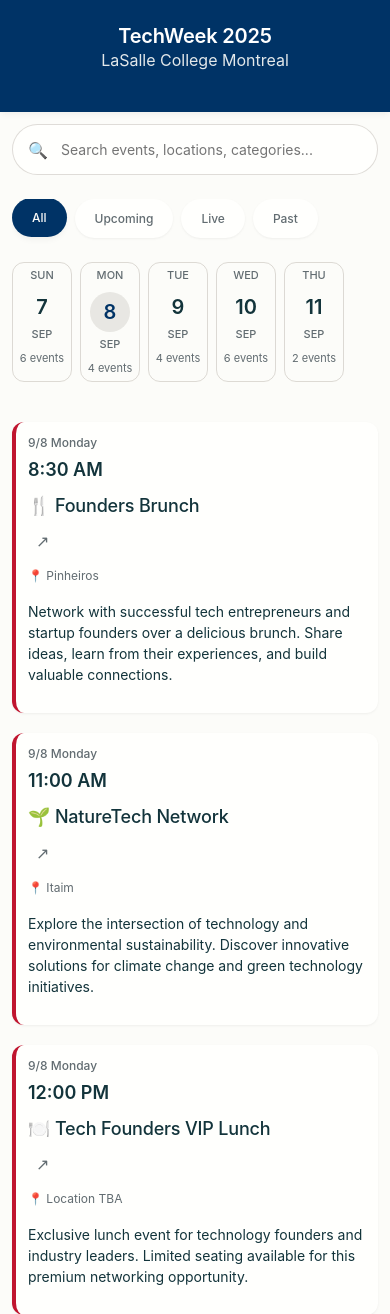
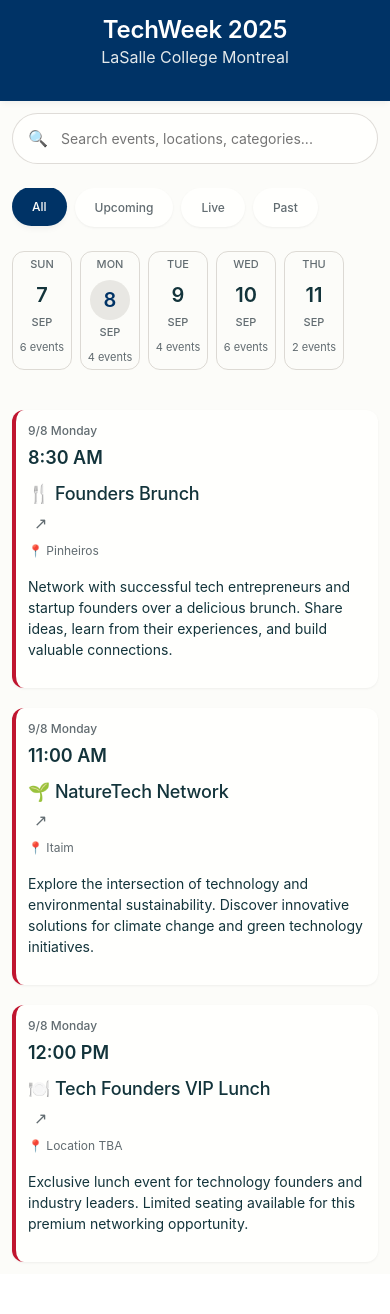
Before and after one commit to gustavocaldassouza/TechWeekCollegeLaSalle, a PHP site: page / in a window 390 px wide. Shown: the top 1314 px of the page. After the commit the page ends 1263 px from the top, so only its background shows below. Run offline with PHP 8.4, Linux system fonts and the light colour scheme.

Commit message:
Refactor header styles by adjusting padding and font size for improved responsiveness

```diff
--- a/styles.css
+++ b/styles.css
@@ -493,7 +493,6 @@ p {
   border: none;
   font-size: var(--font-size-lg);
   cursor: pointer;
-  padding: var(--space-8);
   border-radius: 50%;
   color: var(--color-text-secondary);
   transition: background-color var(--duration-fast) var(--ease-standard);
@@ -576,11 +575,11 @@ p {
 
 @media (max-width: 480px) {
   .header {
-    padding: var(--space-24) var(--space-16);
+    padding: var(--space-16) var(--space-16);
   }
 
   .header-content h1 {
-    font-size: var(--font-size-2xl);
+    font-size: var(--font-size-3xl);
   }
 
   .header-content p {
```
